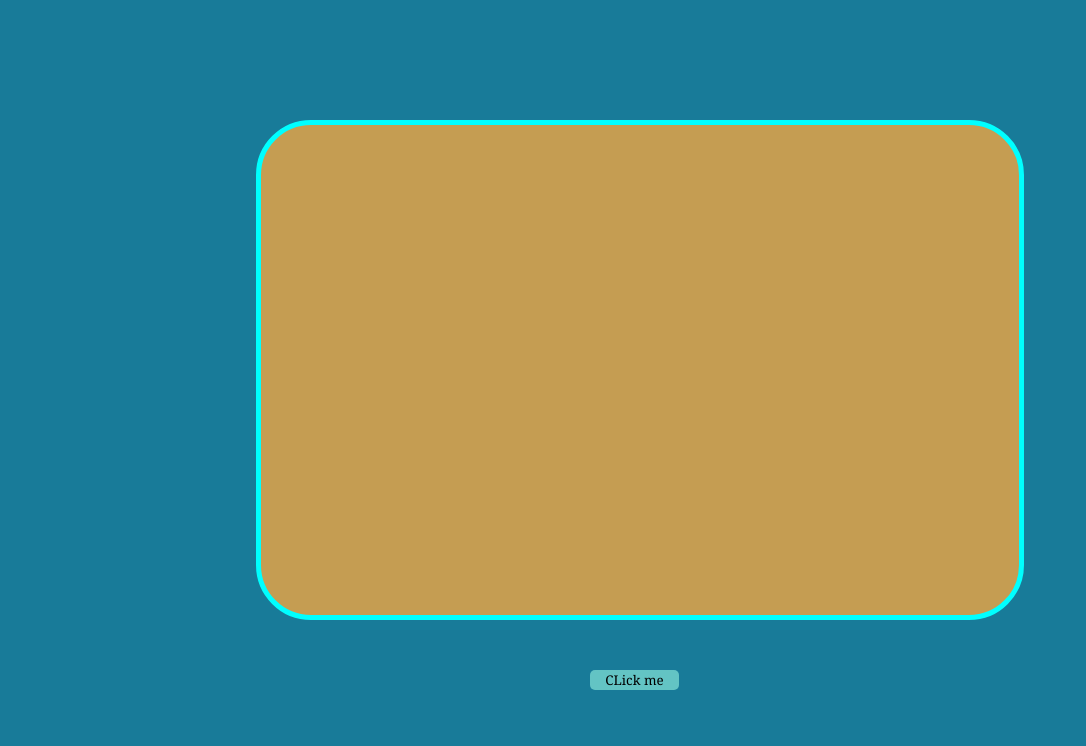
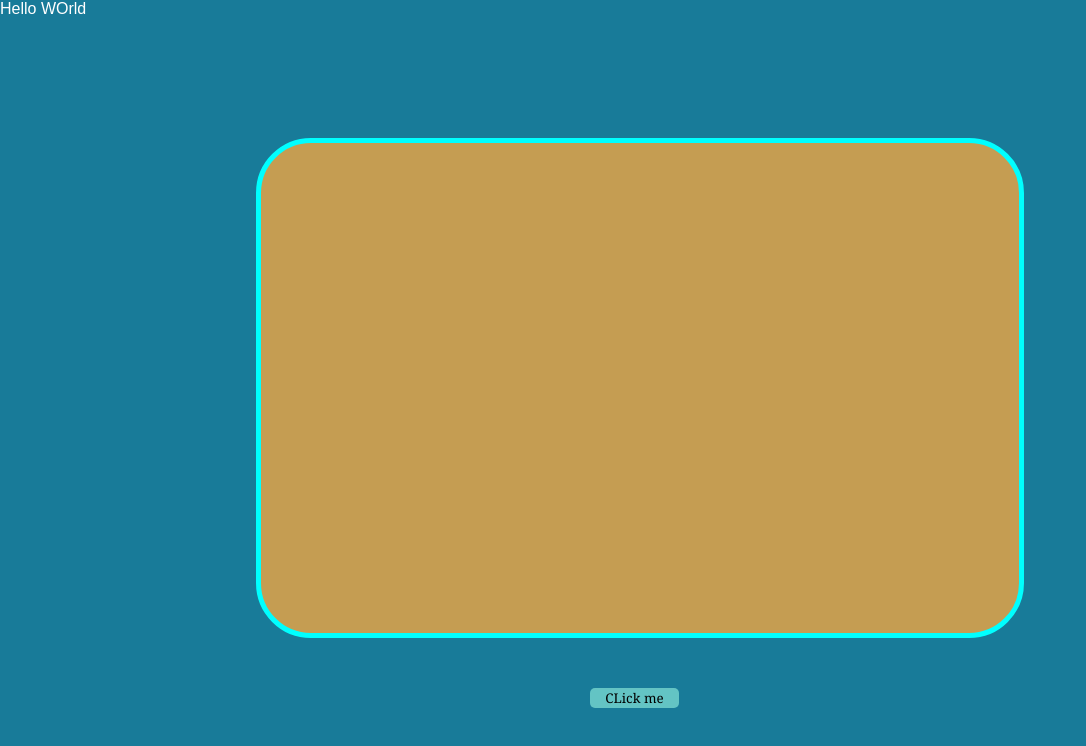
Before and after one commit to alexciotor/Generate-Quotes, a plain HTML site: page index.html in a window 1280 px wide. Shown: the whole page, without its empty margins (0-1086 px from the left). Drawn offline with Linux system fonts and the light colour scheme.

Commit message:
Update index.html

```diff
--- a/index.html
+++ b/index.html
@@ -7,7 +7,7 @@
     <link rel="stylesheet" href="./style.css">
 </head>
 <body>
-
+    Hello WOrld
    <div class="text">
        <p id="quote"></p>
        <br><br>
```
